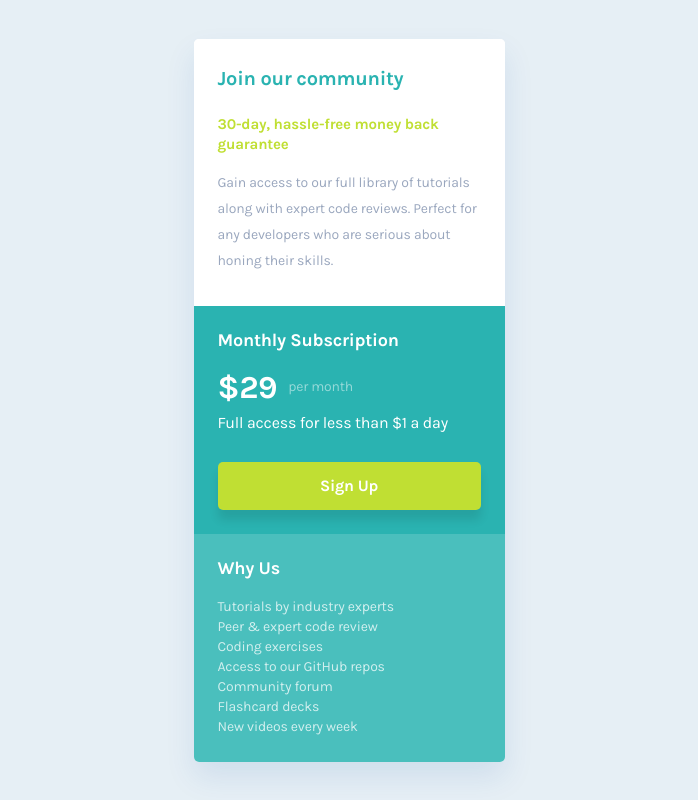
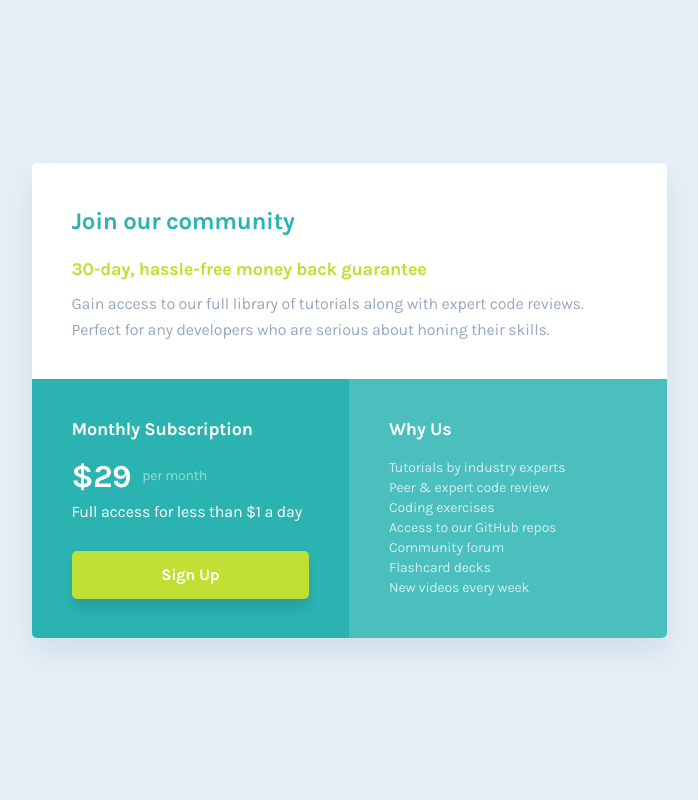
Before and after one commit to brian-jensen/single-price-grid-component, a plain HTML site: page index.html in a window 1536 px wide. Shown: the whole page, without its empty margins (419-1117 px from the left). Drawn offline with Linux system fonts and the light colour scheme.

Commit message:
Add desktop styles

```diff
--- a/css/styles.css
+++ b/css/styles.css
@@ -7,15 +7,15 @@
   --color-white-75: hsla(0, 0%, 100%, 0.75);
   --color-white-50: hsla(0, 0%, 100%, 0.5);
   --color-text: hsl(218.3, 21.7%, 67.5%);
-  --text-h1: 700 20px/23px "Karla", sans-serif;
-  --text-h2: 700 18px/21px "Karla", sans-serif;
-  --text-callout: 700 15px/20px "Karla", sans-serif;
-  --text-p: 400 14px/26px "Karla", sans-serif;
-  --text-price: 700 32px/37px "Karla", sans-serif;
-  --text-duration: 400 14px/26px "Karla", sans-serif;
-  --text-price-p: 400 16px/26px "Karla", sans-serif;
-  --text-button: 700 16px/19px "Karla", sans-serif;
-  --text-li: 400 14px/20px "Karla", sans-serif;
+  --text-h1: 700 1.25rem/1.4375rem "Karla", sans-serif;
+  --text-h2: 700 1.125rem/1.3125rem "Karla", sans-serif;
+  --text-callout: 700 0.9375rem/1.25rem "Karla", sans-serif;
+  --text-p: 400 0.875rem/1.625rem "Karla", sans-serif;
+  --text-price: 700 2rem/2.3125rem "Karla", sans-serif;
+  --text-duration: 400 0.875rem/1.625rem "Karla", sans-serif;
+  --text-price-p: 400 1rem/1.625rem "Karla", sans-serif;
+  --text-button: 700 1rem/1.1875rem "Karla", sans-serif;
+  --text-li: 400 0.875rem/1.25rem "Karla", sans-serif;
   --shadow-card: 0rem 0.9375rem 1.875rem hsla(211.6, 100%, 33.5%, 0.1);
   --shadow-button: 0rem 0.625rem 0.625rem hsla(0, 0%, 0%, 0.1);
 }
@@ -158,3 +158,51 @@ li {
   color: var(--color-white-75);
   letter-spacing: -0.0109rem;
 }
+
+@media (min-width: 1440px) {
+
+  .card {
+    grid-template-columns: 19.8438rem 19.8438rem;
+    grid-template-rows: 13.5rem 16.1875rem;
+    grid-template-areas:
+      "top top"
+      "mid btm";
+  }
+
+  .card>section {
+    padding: 2.5rem;
+  }
+
+  .card-top {
+    grid-area: top;
+  }
+
+  .card-mid {
+    grid-area: mid;
+    border-bottom-left-radius: 5px;
+  }
+
+  .card-btm {
+    grid-area: btm;
+    border-bottom-left-radius: 0;
+  }
+
+  .card h1 {
+    font-size: 1.5rem;
+    line-height: 1.75rem;
+    letter-spacing: -0.0187rem;
+  }
+
+  .card .callout {
+    margin-bottom: 11px;
+    font: var(--text-h2);
+    letter-spacing: -0.0141rem;
+  }
+
+  .card-top-text {
+    margin-bottom: 0;
+    font: var(--text-price-p);
+    letter-spacing: -0.0125rem;
+  }
+
+}
```
Also changed, not shown: 1 other file.
